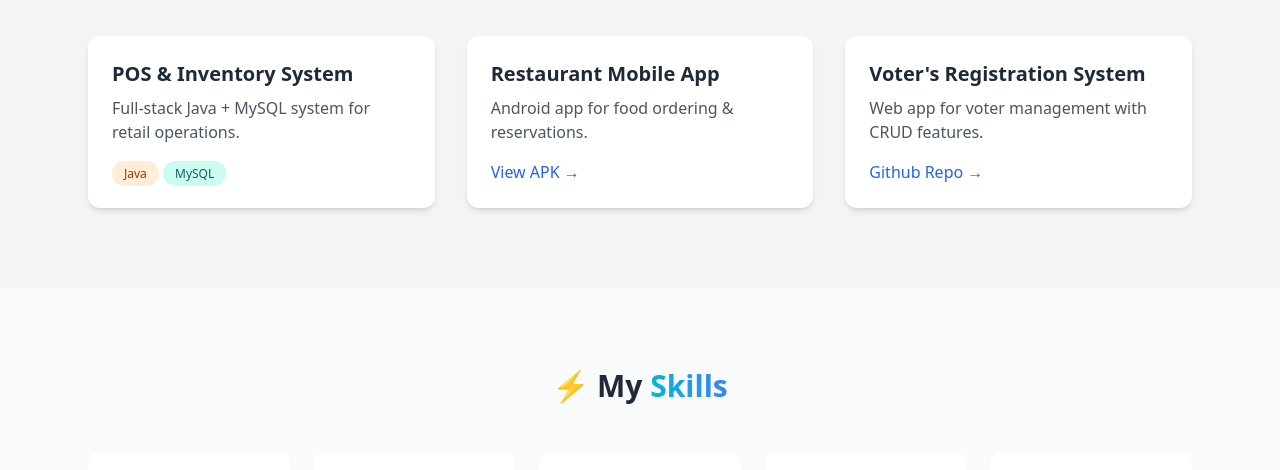
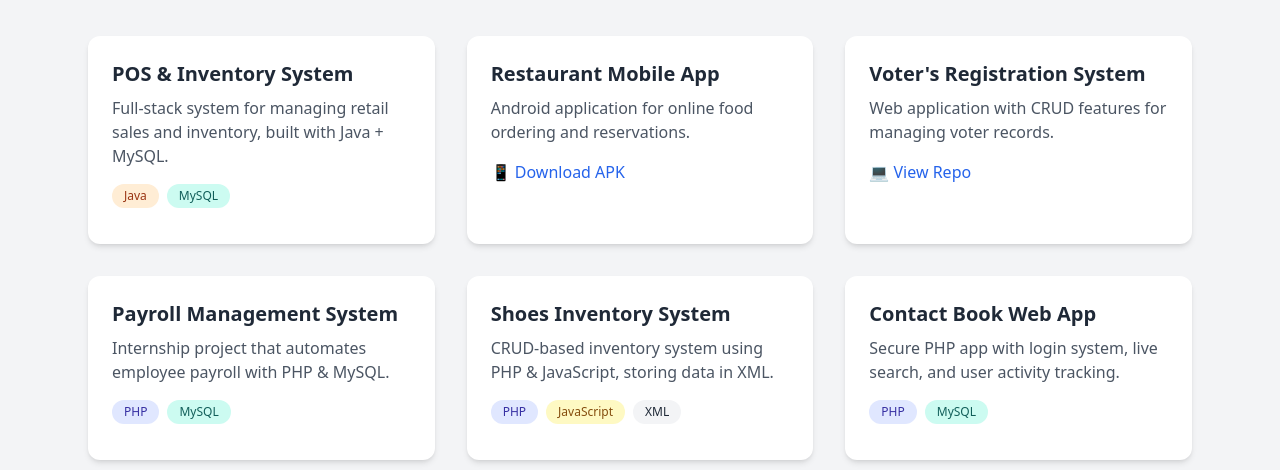
Before and after one commit to Josaminep/updated_portfolio, a plain HTML site: page index.html in a window 1280 px wide. Shown: the part 928-1398 px from the top of the page. Drawn offline with nearby package versions, Linux system fonts and the light colour scheme.

Commit message:
Update index.html

```diff
--- a/index.html
+++ b/index.html
@@ -60,30 +60,68 @@
     <div class="max-w-6xl mx-auto px-6">
       <h2 class="text-3xl font-bold text-center mb-12">🚀 My <span class="gradient-text">Projects</span></h2>
       <div class="grid sm:grid-cols-2 lg:grid-cols-3 gap-8">
-        <!-- Example Project -->
+
+        <!-- POS & Inventory System -->
         <div class="bg-white rounded-xl shadow-md hover:shadow-xl transition p-6">
           <h3 class="text-xl font-bold mb-2">POS & Inventory System</h3>
-          <p class="text-gray-600 mb-4">Full-stack Java + MySQL system for retail operations.</p>
-          <span class="bg-orange-100 text-orange-800 px-3 py-1 text-xs rounded-full">Java</span>
-          <span class="bg-teal-100 text-teal-800 px-3 py-1 text-xs rounded-full">MySQL</span>
+          <p class="text-gray-600 mb-4">Full-stack system for managing retail sales and inventory, built with Java + MySQL.</p>
+          <div class="flex flex-wrap gap-2 mb-3">
+            <span class="bg-orange-100 text-orange-800 px-3 py-1 text-xs rounded-full">Java</span>
+            <span class="bg-teal-100 text-teal-800 px-3 py-1 text-xs rounded-full">MySQL</span>
+          </div>
         </div>
 
+        <!-- Restaurant Mobile App -->
         <div class="bg-white rounded-xl shadow-md hover:shadow-xl transition p-6">
           <h3 class="text-xl font-bold mb-2">Restaurant Mobile App</h3>
-          <p class="text-gray-600 mb-4">Android app for food ordering & reservations.</p>
+          <p class="text-gray-600 mb-4">Android application for online food ordering and reservations.</p>
           <a href="https://drive.google.com/file/d/1R07Ci1aHg1dXd1T_75xtCH2LHzInNQF-/view" target="_blank"
-             class="text-blue-600 hover:underline">View APK →</a>
+             class="text-blue-600 hover:underline">📱 Download APK</a>
         </div>
 
+        <!-- Voter's Registration System -->
         <div class="bg-white rounded-xl shadow-md hover:shadow-xl transition p-6">
           <h3 class="text-xl font-bold mb-2">Voter's Registration System</h3>
-          <p class="text-gray-600 mb-4">Web app for voter management with CRUD features.</p>
+          <p class="text-gray-600 mb-4">Web application with CRUD features for managing voter records.</p>
           <a href="https://github.com/Josaminep/Voters-Registration" target="_blank"
-             class="text-blue-600 hover:underline">Github Repo →</a>
+             class="text-blue-600 hover:underline">💻 View Repo</a>
         </div>
+
+        <!-- Payroll Management System -->
+        <div class="bg-white rounded-xl shadow-md hover:shadow-xl transition p-6">
+          <h3 class="text-xl font-bold mb-2">Payroll Management System</h3>
+          <p class="text-gray-600 mb-4">Internship project that automates employee payroll with PHP & MySQL.</p>
+          <div class="flex flex-wrap gap-2 mb-3">
+            <span class="bg-indigo-100 text-indigo-800 px-3 py-1 text-xs rounded-full">PHP</span>
+            <span class="bg-teal-100 text-teal-800 px-3 py-1 text-xs rounded-full">MySQL</span>
+          </div>
+        </div>
+
+        <!-- Shoes Inventory System -->
+        <div class="bg-white rounded-xl shadow-md hover:shadow-xl transition p-6">
+          <h3 class="text-xl font-bold mb-2">Shoes Inventory System</h3>
+          <p class="text-gray-600 mb-4">CRUD-based inventory system using PHP & JavaScript, storing data in XML.</p>
+          <div class="flex flex-wrap gap-2 mb-3">
+            <span class="bg-indigo-100 text-indigo-800 px-3 py-1 text-xs rounded-full">PHP</span>
+            <span class="bg-yellow-100 text-yellow-800 px-3 py-1 text-xs rounded-full">JavaScript</span>
+            <span class="bg-gray-100 text-gray-800 px-3 py-1 text-xs rounded-full">XML</span>
+          </div>
+        </div>
+
+        <!-- Contact Book Web App -->
+        <div class="bg-white rounded-xl shadow-md hover:shadow-xl transition p-6">
+          <h3 class="text-xl font-bold mb-2">Contact Book Web App</h3>
+          <p class="text-gray-600 mb-4">Secure PHP app with login system, live search, and user activity tracking.</p>
+          <div class="flex flex-wrap gap-2 mb-3">
+            <span class="bg-indigo-100 text-indigo-800 px-3 py-1 text-xs rounded-full">PHP</span>
+            <span class="bg-teal-100 text-teal-800 px-3 py-1 text-xs rounded-full">MySQL</span>
+          </div>
+        </div>
+
       </div>
     </div>
   </section>
+
 
   <!-- Skills -->
   <section id="skills" class="py-20">
```
